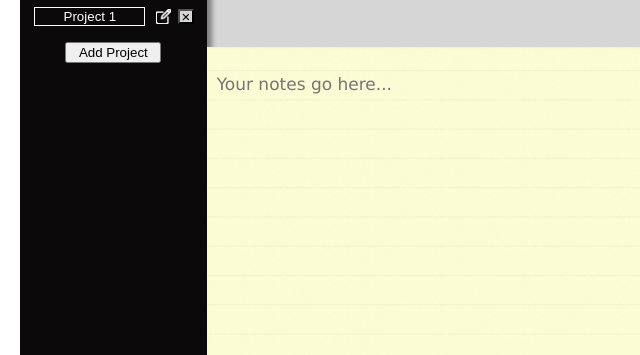
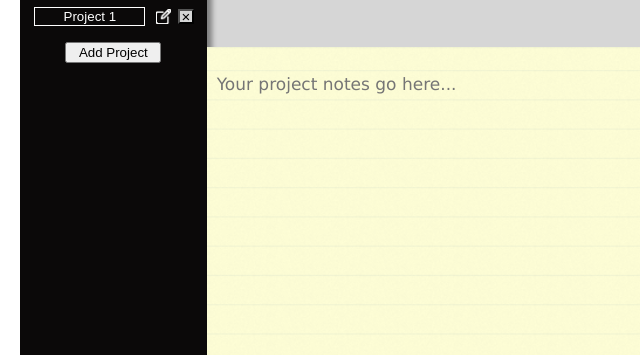
Before and after one commit to GLAVONA/to-do, a website built with webpack: page dist/index.html in a window 1280 px wide. Shown: the part 445-800 px from the top of the page, 60-700 px from the left. Built offline with nearby package versions, Linux system fonts and the light colour scheme.

Commit message:
changed notes placeholder text

```diff
--- a/dist/index.html
+++ b/dist/index.html
@@ -53,7 +53,7 @@
         </div>
         <div class="notes">
             <div class="notes-header">Notes</div>
-            <textarea name="notes-textarea" id="notes-textarea" cols="1" rows="10" placeholder="Your notes go here..."></textarea>
+            <textarea name="notes-textarea" id="notes-textarea" cols="1" rows="10" placeholder="Your project notes go here..."></textarea>
         </div>
     </div>
 </body>
```
